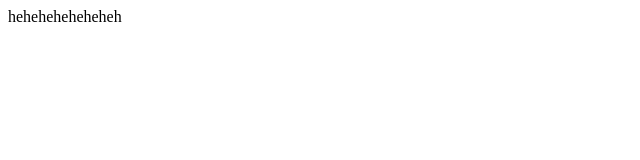
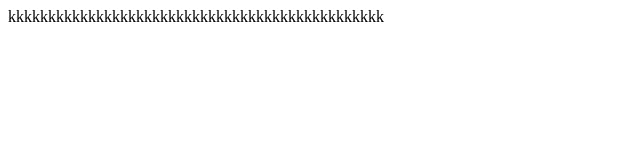
Before and after one commit to nguyenquochung25206-hub/demo_html, a plain HTML site: page index.html in a window 1280 px wide. Shown: the whole page, without its empty margins (0-640 px from the left). Drawn offline with Linux system fonts and the light colour scheme.

Commit message:
Update index.html

```diff
--- a/index.html
+++ b/index.html
@@ -1 +1 @@
-<p>heheheheheheheh</p>
+<p>kkkkkkkkkkkkkkkkkkkkkkkkkkkkkkkkkkkkkkkkkkkkkkk</p>
```
